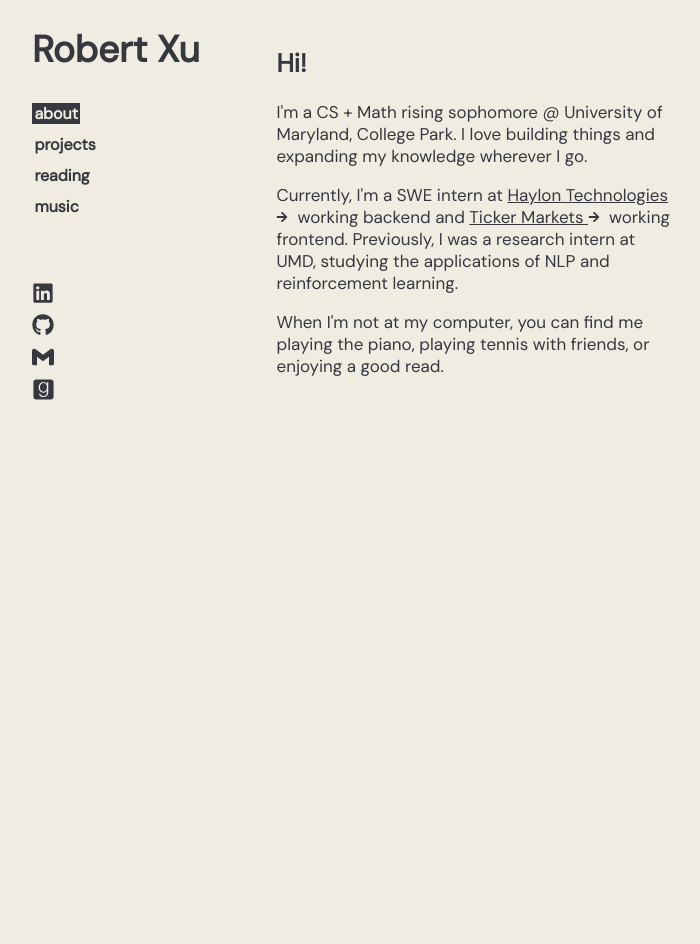
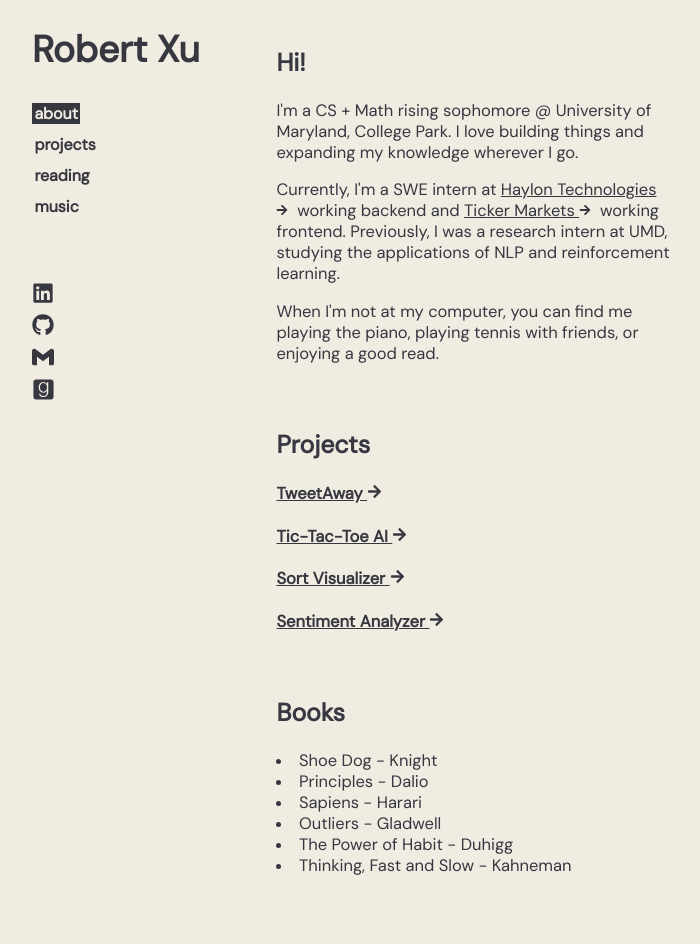
Before and after one commit to xyurobert/personal-website, a React (Create React App) app: page /#/ in a window 1280 px wide. Shown: the top 944 px of the page, without its empty margins (288-988 px from the left). Before the commit the page ends 800 px from the top, so only its background shows below. Built offline with nearby package versions, Linux system fonts and the light colour scheme.

Commit message:
initial commit for version 2

```diff
--- a/src/pages/About.js
+++ b/src/pages/About.js
@@ -5,10 +5,12 @@ import { FaArrowRight } from "react-icons/fa";
 
 function About() {
   return (
-    <div className="container">
+    <div className="page-container">
       <Sidebar />
-      <div className='info'>
-        <h2>Hi!</h2>
+      <div className='info-container'>
+
+        <div className='about-container'>
+          <h2 className='hi'>Hi!</h2>
           <div className='about'>
             <p>
               I'm a CS + Math rising sophomore @ University of Maryland, College Park. I love building things and expanding my knowledge wherever I go.
@@ -25,6 +27,48 @@ function About() {
             </p>
           </div>
         </div>
+
+        <div className='project-container'>
+          <h2>Projects</h2>
+          <div className='projects'>
+            <h4>
+              <a className='link' target="_blank" rel="noopener noreferrer" href="https://github.com/xyurobert/moco-hacks">
+                TweetAway <FaArrowRight className='arrow'/>
+              </a>
+            </h4>
+            <h4>
+              <a className='link' target="_blank" rel="noopener noreferrer" href="https://github.com/xyurobert/Tic-Tac-Toe-AI">
+                Tic-Tac-Toe AI <FaArrowRight className='arrow'/>
+              </a>
+            </h4>
+            <h4>
+              <a className='link' target="_blank" rel="noopener noreferrer" href="https://github.com/xyurobert/Sort-Visualizer">
+                Sort Visualizer <FaArrowRight className='arrow'/>
+              </a>
+            </h4>
+            <h4>
+              <a className='link' target="_blank" rel="noopener noreferrer" href="https://github.com/xyurobert/Financial-News-Sentiment-Analyzer">
+                Sentiment Analyzer <FaArrowRight className='arrow'/>
+              </a>
+            </h4>
+          </div>
+        </div>
+
+        <div className='books-container'>
+          <h2>Books</h2>
+          <li>Shoe Dog - Knight</li>
+          <li>Principles - Dalio</li>
+          <li>Sapiens - Harari</li>
+          <li>Outliers - Gladwell</li>
+          <li>The Power of Habit - Duhigg</li>
+          <li>Thinking, Fast and Slow - Kahneman</li>
+        </div>
+
+        <div className='music-container'>
+          <h2>Piano</h2>
+          <p>[work in progress]</p>
+        </div>
+      </div>
     </div>
   );
 }
--- a/src/styles/links.scss
+++ b/src/styles/links.scss
@@ -68,11 +68,11 @@
   color: #0072b1;
 }
 
-.info .link {
+.info-container .link {
   color: rgb(55,55,64);
 }
 
-.about .arrow {
+.about-container .arrow {
   color: rgb(55,55,64);
   transition: transform 0.3s;
   font-size: 12px;
--- a/src/styles/skeleton.scss
+++ b/src/styles/skeleton.scss
@@ -23,13 +23,13 @@ body {
   font-family: 'DM Sans', sans-serif;
 }
 
-.container {
+.page-container {
   display: flex;
 }
 
-.info {
+.info-container {
   text-align: left;
-  font-size: 17px;
+  font-size: 16.5px;
   margin-left: 6vw;
   margin-top: 2vw;
   margin-right: 25vw;
@@ -37,6 +37,19 @@ body {
   overflow: hidden;
   font-family: 'DM Sans', sans-serif;
   color: rgb(55,55,65);
+}
+
+.project-container {
+  margin-top: 5vw;
+}
+
+.books-container {
+  margin-top: 5vw;
+}
+
+.music-container {
+  margin-top: 5vw;
+  margin-bottom: 10vw;
 }
 
 .name {
@@ -47,10 +60,9 @@ body {
   font-family: 'DM Sans', sans-serif;
 }
 
-@media (max-width: 800px) {
-    .info {
-    margin-right: 6vw;
-    margin-top: 0;
+@media (max-width: 1100px) {
+  .info {
+    margin-right: 15vw;
   }
 }
 
```
Lines whose indentation alone changed are shown as unchanged.
